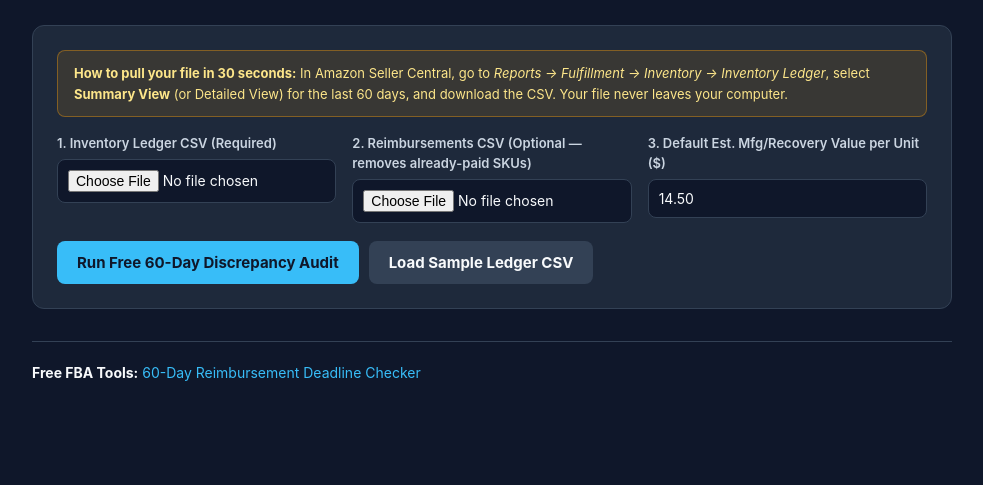
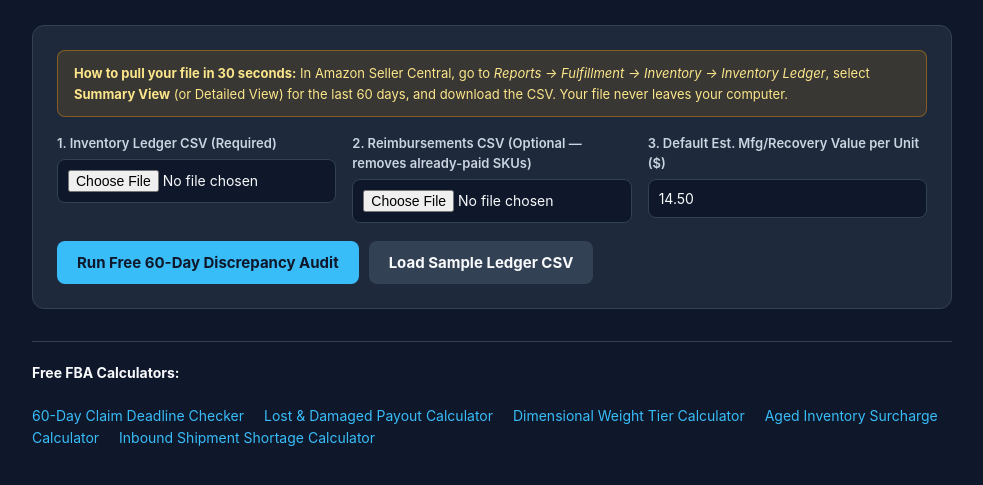
Before and after one commit to carriercompliancesystems/fba-ledger-audit, a plain HTML site: page index.html in a window 1280 px wide. Shown: the part 155-640 px from the top of the page, without its empty margins (148-1131 px from the left). Drawn offline with Linux system fonts and the light colour scheme.

Commit message:
Update index.html

```diff
--- a/index.html
+++ b/index.html
@@ -111,9 +111,13 @@
     </div>
 
     <div class="nav-tools">
-      <strong>Free FBA Tools:</strong>
-      <a href="/calculators/fba-60-day-deadline-checker.html">60-Day Reimbursement Deadline Checker</a>
-    </div>
+   <strong>Free FBA Calculators:</strong><br><br>
+   <a href="/calculators/fba-60-day-deadline-checker.html">60-Day Claim Deadline Checker</a>
+   <a href="/calculators/fba-lost-inventory-reimbursement-calculator.html">Lost &amp; Damaged Payout Calculator</a>
+   <a href="/calculators/fba-dim-weight-fee-overcharge-calculator.html">Dimensional Weight Tier Calculator</a>
+   <a href="/calculators/fba-aged-inventory-surcharge-calculator.html">Aged Inventory Surcharge Calculator</a>
+   <a href="/calculators/fba-inbound-shipment-discrepancy-calculator.html">Inbound Shipment Shortage Calculator</a>
+ </div>
   </div>
 
   <script>
```
